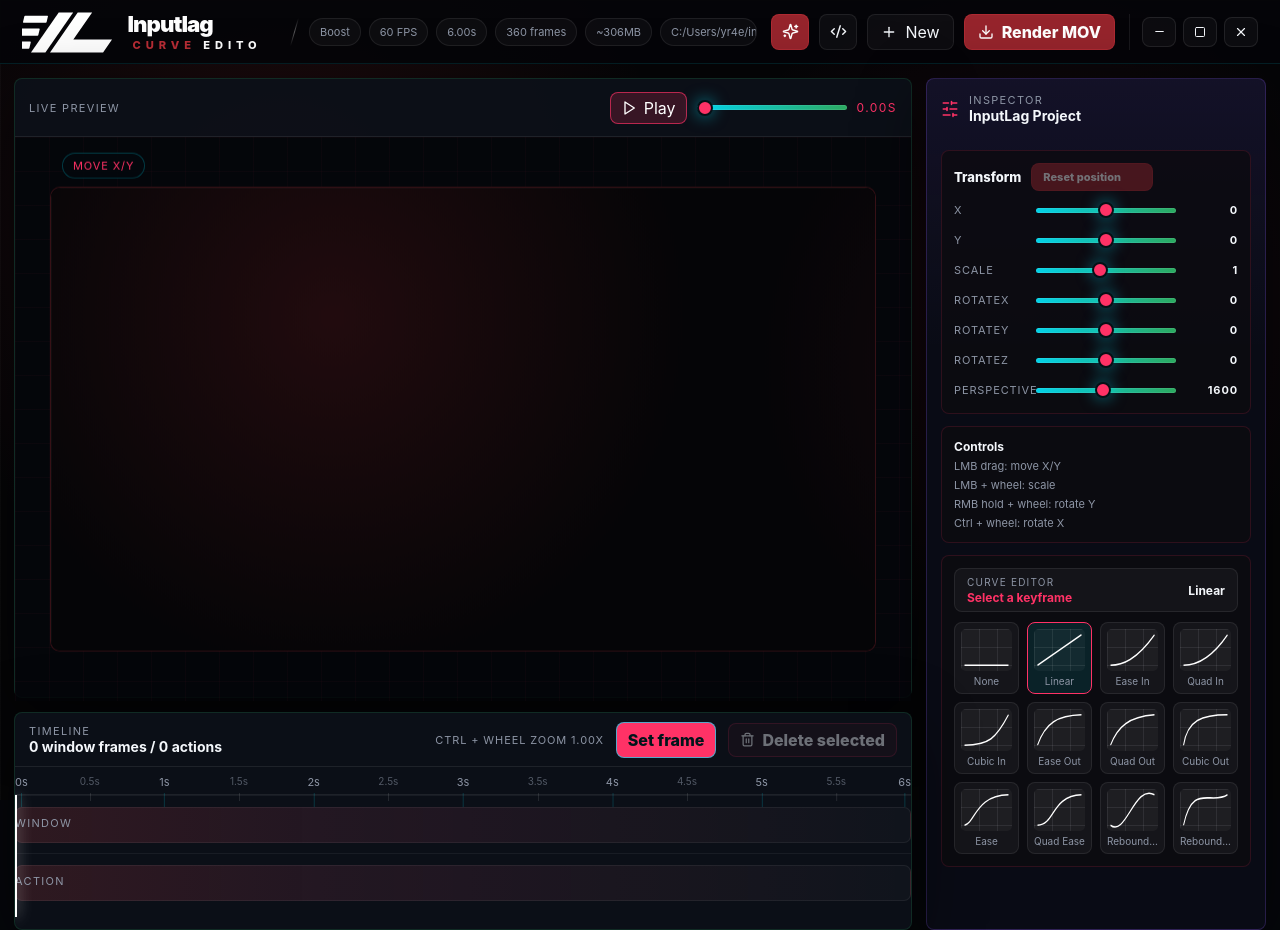
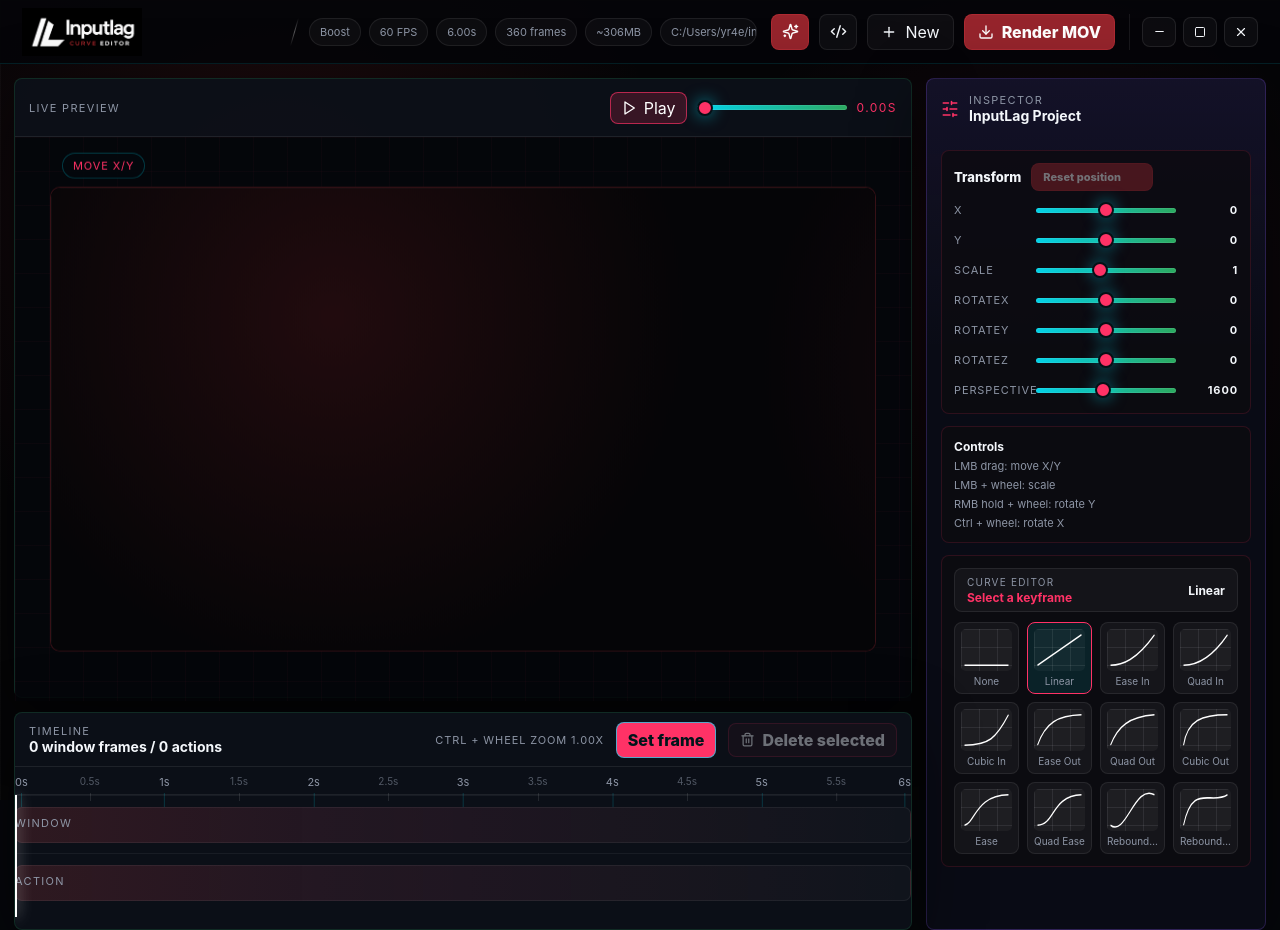
Before and after one commit to Yr4e/UI-curve-editor, a React (Vite) app: page / in a window 1280 px wide. Built offline with nearby package versions, Linux system fonts and the light colour scheme.

Commit message:
use provided curve editor logo png

```diff
--- a/src/App.jsx
+++ b/src/App.jsx
@@ -966,7 +966,7 @@ export default function App() {
     <div className={rendering ? 'studio-app is-rendering' : 'studio-app'}>
       <header className="topbar split-topbar">
         <div className="app-logo">
-          <img src="./curve-editor-logo.svg" alt="Inputlag Curve Editor" />
+          <img src="./curve-editor-logo.png" alt="Inputlag Curve Editor" />
         </div>
         <div className="topbar-slash" />
         <ProjectMeta project={project} />
--- a/src/styles.css
+++ b/src/styles.css
@@ -2597,7 +2597,10 @@ select {
 }
 
 .app-logo img {
-  width: 236px;
+  width: 250px;
+  max-height: 48px;
+  object-fit: contain;
+  object-position: left center;
 }
 
 .topbar {
```
Also changed, not shown: public/curve-editor-logo.png (added).
